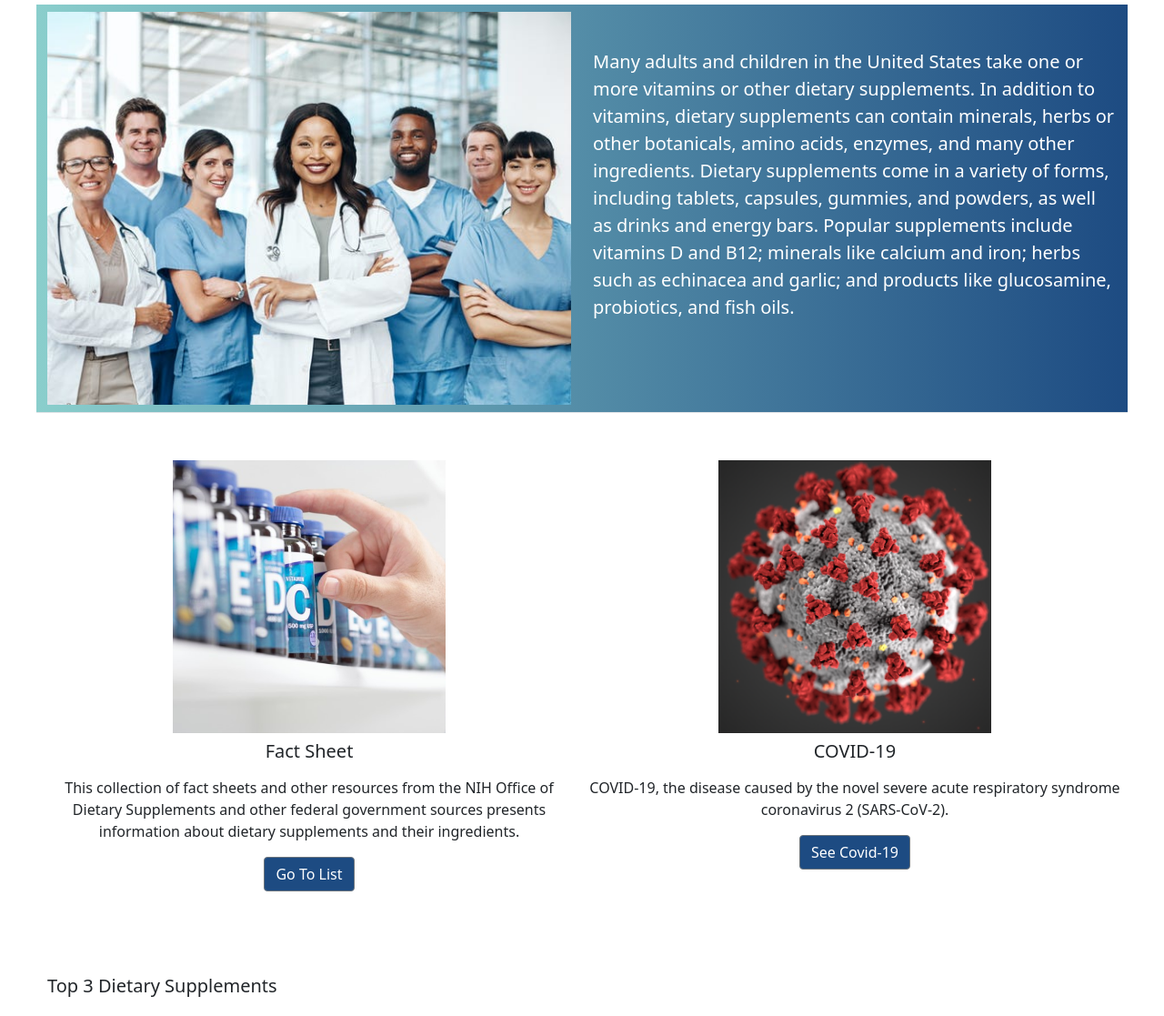
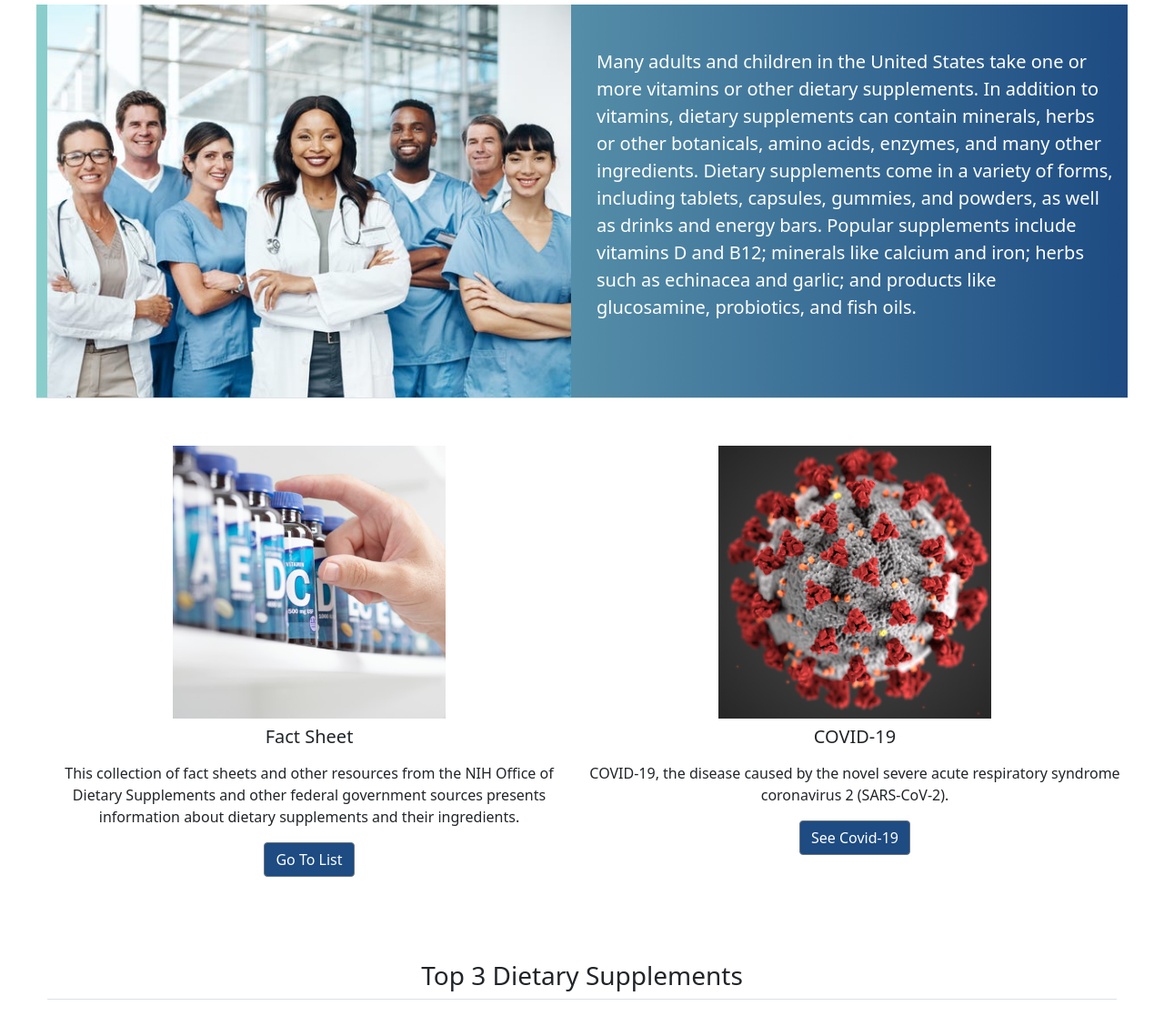
Before and after one commit to jeremyrook/RealChemistry, a Gatsby site: page / in a window 1280 px wide. Shown: the part 195-1312 px from the top of the page at 91% size. Built offline with nearby package versions, Linux system fonts and the light colour scheme; Gatsby itself is replaced by a stand-in of ours; no server answers.

Commit message:
bug fixes

```diff
--- a/src/components/carousel.js
+++ b/src/components/carousel.js
@@ -8,8 +8,8 @@ import "../scss/carousel.scss"
 const CarouselSwiper = () => {
     return(
         <Row className="no-gutters w-100 mx-0 ">
-            <div className="py-3">
-                <h5>Top 3 Dietary Supplements</h5>
+            <div className="py-3 text-center">
+                <h3 className="border-bottom pb-2">Top 3 Dietary Supplements</h3>
             </div>
             <Carousel className="carousel mx-auto" infiniteLoop="true" swipeable={true} showThumbs={false}>
               <div>
--- a/src/components/homebanner.js
+++ b/src/components/homebanner.js
@@ -6,10 +6,10 @@ import "../scss/homebanner.scss"
 const HomeBanner = () => {
     return(
         <Row className="banner no-gutters w-100 mx-auto border-bottom">
-            <Col className="py-2" md="6">
+            <Col md="6">
                 <StaticImage src="../images/medical_people.jpeg"  alt="Medical people" placeholder="blurred"/>
             </Col>
-            <Col className="py-2 pt-md-5 banner-description" md="6">
+            <Col className="px-3 pt-md-5 banner-description" md="6">
                 <p className="banner-description-text">Many adults and children in the United States take one or more vitamins or other dietary supplements.
               In addition to vitamins, dietary supplements can contain minerals, herbs or other botanicals, amino acids, enzymes, and many other ingredients.
               Dietary supplements come in a variety of forms, including tablets, capsules, gummies, and powders, as well as drinks and energy bars.
--- a/src/scss/homebanner.scss
+++ b/src/scss/homebanner.scss
@@ -1,5 +1,6 @@
 .banner{
     background-image: linear-gradient(to right, #8acecc, #1d4b82);
+    padding-left:0;
 
     &-description{
         color:#fff;
```
